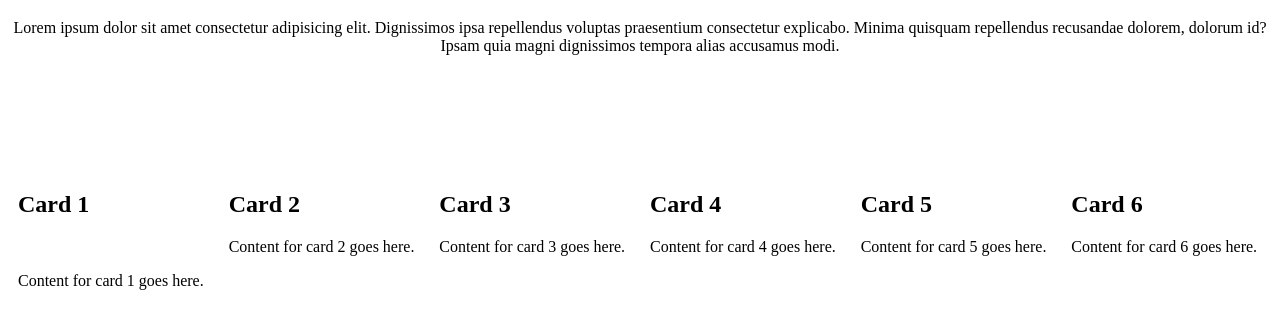
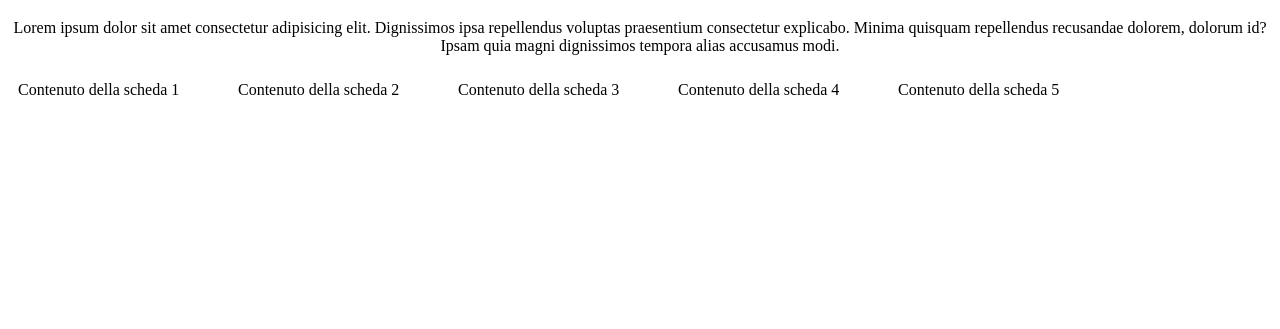
Before and after one commit to Mohammed20019/html-css-flex-Cards, a plain HTML site: page index.html in a window 1280 px wide. Shown: the part 61-390 px from the top of the page. Drawn offline with Linux system fonts and the light colour scheme.

Commit message:
contenitore

```diff
--- a/index.html
+++ b/index.html
@@ -12,37 +12,16 @@
         <h1 class="color">Meet your team</h1>
         <p class="paragrafo"> Lorem ipsum dolor sit amet consectetur adipisicing elit. Dignissimos ipsa repellendus voluptas praesentium consectetur explicabo. Minima quisquam repellendus recusandae dolorem, dolorum id?
              Ipsam quia magni dignissimos tempora alias accusamus modi.</p>
-             <div class="div1">
-                <div class="card">
-                  <h2>Card 1</h2>
-                  <img src="" alt="">
-                  <p>Content for card 1 goes here.</p>
-                </div>
-                <div class="card">
-                  <h2>Card 2</h2>
-                  <p>Content for card 2 goes here.</p>
-                </div>
-                <div class="card">
-                  <h2>Card 3</h2>
-                  <p>Content for card 3 goes here.</p>
-                </div>
 
-                <div class="card">
-                  <h2>Card 4</h2>
-                  <p>Content for card 4 goes here.</p>
-                </div>
-                <div class="card">
-                  <h2>Card 5</h2>
-                  <p>Content for card 5 goes here.</p>
-                </div>
-                <div class="card">
-                  <h2>Card 6</h2>
-                  <p>Content for card 6 goes here.</p>
-                </div>
-            </div>
+             <div class="contenitore-schede">
+                <div class="scheda">Contenuto della scheda 1</div>
+                <div class="scheda">Contenuto della scheda 2</div>
+                <div class="scheda">Contenuto della scheda 3</div>
+                <div class="scheda">Contenuto della scheda 4</div>
+                <div class="scheda">Contenuto della scheda 5</div>
+              </div>
 
 
-    </div>
     </main>
 </body>
 </html>
--- a/style.css
+++ b/style.css
@@ -5,17 +5,13 @@
 .paragrafo{
     text-align: center;
 }
-.div1
-    {
-        display: flex;
-        flex-direction: row wrap;
-        align-items: center;
-        height: 400px;
-        min-width: 200px;
 
-      }
-.card{
+.contenitore-schede {
+    display: flex;
+    flex-wrap: wrap;
+  }
+  .scheda {
     width: 200px;
     height: 200px;
     margin: 10px;
-}
+  }
```
